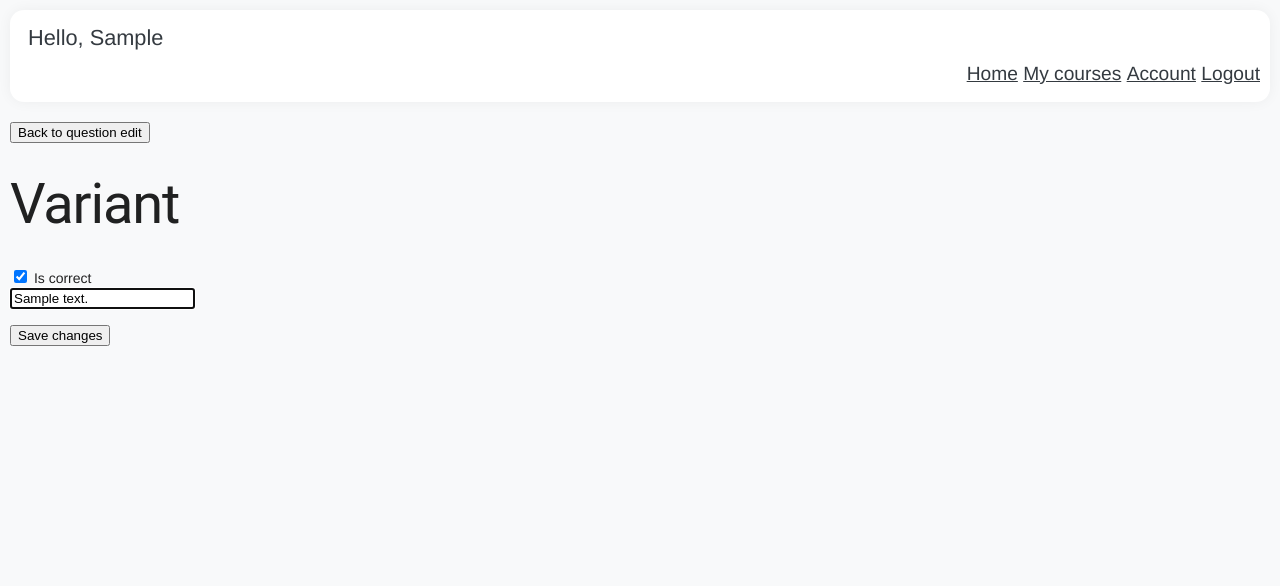
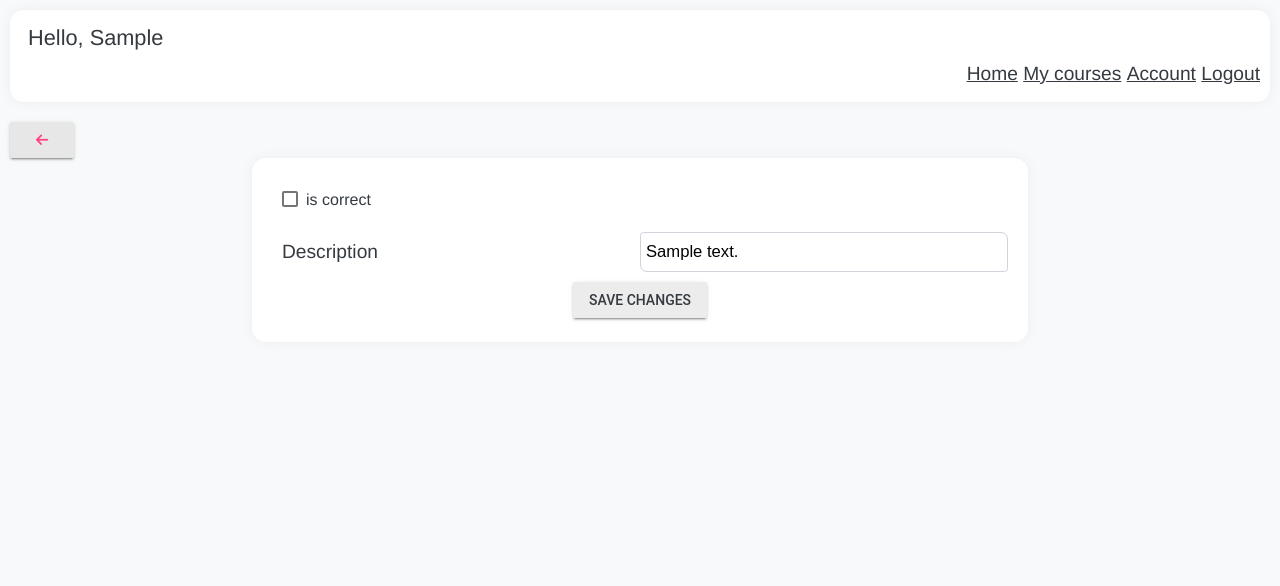
Before and after one commit to DanaKlimova/eLearning, a Django app: page /courses/1/page/1/question/1/variant/1/ in a window 1280 px wide. Shown: the top 586 px of the page. Run offline with Django 3.2, Linux system fonts and the light colour scheme; a user stored in the database is signed in; tables that the repository leaves empty hold one stand-in row (values such as "Sample post"); some libraries are stand-ins or nearby versions.

Commit message:
Edited 'create/edit variant' page. Added base styles amd mdl button and input.

```diff
--- /dev/null
+++ b/eLearning/courses/static/courses/css/variant_edit.css
@@ -0,0 +1,8 @@
+.container {
+    margin: 0 auto;
+    width: 60%;
+}
+
+.checkbox-input {
+    margin: 10px;
+}
--- a/eLearning/courses/templates/courses/variant_edit.html
+++ b/eLearning/courses/templates/courses/variant_edit.html
@@ -5,52 +5,72 @@ Variant detail
 {% endblock %}
 
 {% block styles %}
+{% load static %}
+<link rel="stylesheet" href="{% static 'courses/css/base.css' %}" />
+<link rel="stylesheet" href="{% static 'courses/css/variant_edit.css' %}" />
 {% endblock %}
 
 {% block content %}
-<div class="row">
+<div class="back-button-position">
     <a href="{% url 'question_edit' course_pk=course_pk page_pk=page_pk question_pk=question_pk %}">
-        <button class="float-left btn btn-lg btn-primary" type="submit">Back to question edit</button>
+        <button class="mdl-button mdl-js-button mdl-button--raised mdl-js-ripple-effect"
+        type="button"><i class="fas fa-arrow-left arrow-left"></i></button>
     </a>
 </div>
-
+<div class="container background">
     {% if 'edit' in view %}
     <form class="form-variant" id="variant_form" method="post" action="{% url 'variant_edit' course_pk=course_pk page_pk=page_pk question_pk=question_pk variant_pk=variant_pk %}">
     {% else %}
     <form class="form-variant" id="variant_form" method="post" action="{% url 'variant_create' course_pk=course_pk page_pk=page_pk question_pk=question_pk %}">
     {% endif %}
         {% csrf_token %}
-    <h1 class="h3 mb-3 font-weight-normal">Variant</h1>
+        <div class="variant-form-grid">
 
-    <div class="form-check">
-        <input class="form-check-input" name="is_correct" type="checkbox" id="checkboxId">
-        <label class="form-check-label" for="checkboxId">
-            Is correct
+            <div class="form-input-item">
+                <label class="mdl-checkbox mdl-js-checkbox mdl-js-ripple-effect  checkbox-input" for="checkboxId">
+                    <input type="checkbox" id="checkboxId" name="is_correct"
+                        class="mdl-checkbox__input">
+                    <span class="mdl-checkbox__label">is correct</span>
                 </label>
             </div>
+
             {% for error in form.is_correct.errors%}
             <p style="color:red;">{{ error|default:"" }}</p>
             {% endfor %}
 
-    <p><input type="text" name="content" id="inputContent" class="form-control" placeholder="Description" required
-        autofocus value="{{form.initial.content}}"></p>
-    {% for error in form.content.errors%}
-    <p style="color:red;">{{ error|default:"" }}</p>
+            <div class="form-input-item">
+                <label>Description</label>
+                <input type="text" name="content" id="inputContent" class="glowing-border text-input" required
+                        value="{{form.initial.content}}">
+            </div>
+
+            {% if form.name.errors %}
+            <div class="form-input-item">
+                <label class="error-label">
+                    {% for error in form.content.errors %}
+                    {{ error|default:"" }}
                     {% endfor %}
+                </label>
+            </div>
+            {% endif %}
 
             {% if form.non_field_errors %}
-    <p style="color:red;">{{ form.non_field_errors|default:"" }}</p>
+            <label class="error-label">{{ form.non_field_errors|default:"" }}</label>
             {% endif %}
 
             {% if success_message %}
-    <p style="color: green; text-align: center;">{{success_message}}</p>
+            <label class="success-label">{{success_message}}</label>
             {% endif %}
 
-    <button class="btn btn-lg btn-primary btn-block" type="submit">Save changes</button>
+            <button class="mdl-button mdl-js-button mdl-button--raised mdl-js-ripple-effect submit-button" type="submit">Save changes</button>
+        </div>
     </form>
+</div>
 {% endblock %}
 
 {% block js_scripts %}
+<script src="https://kit.fontawesome.com/e278b3cacc.js" crossorigin="anonymous"></script>
+
 <script>
 $(document).ready(function() {
     checkElement('checkboxId', '{{ is_correct }}')
```
Lines whose indentation alone changed are shown as unchanged.
